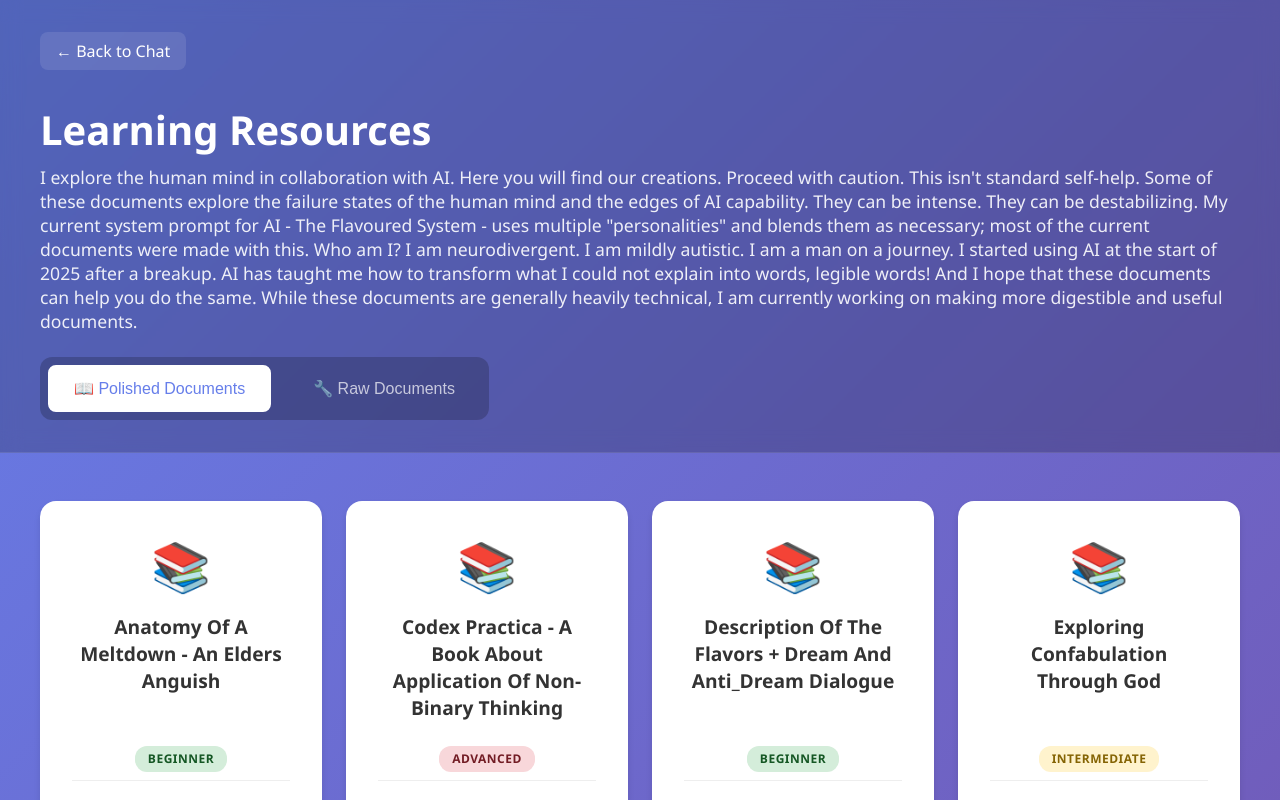
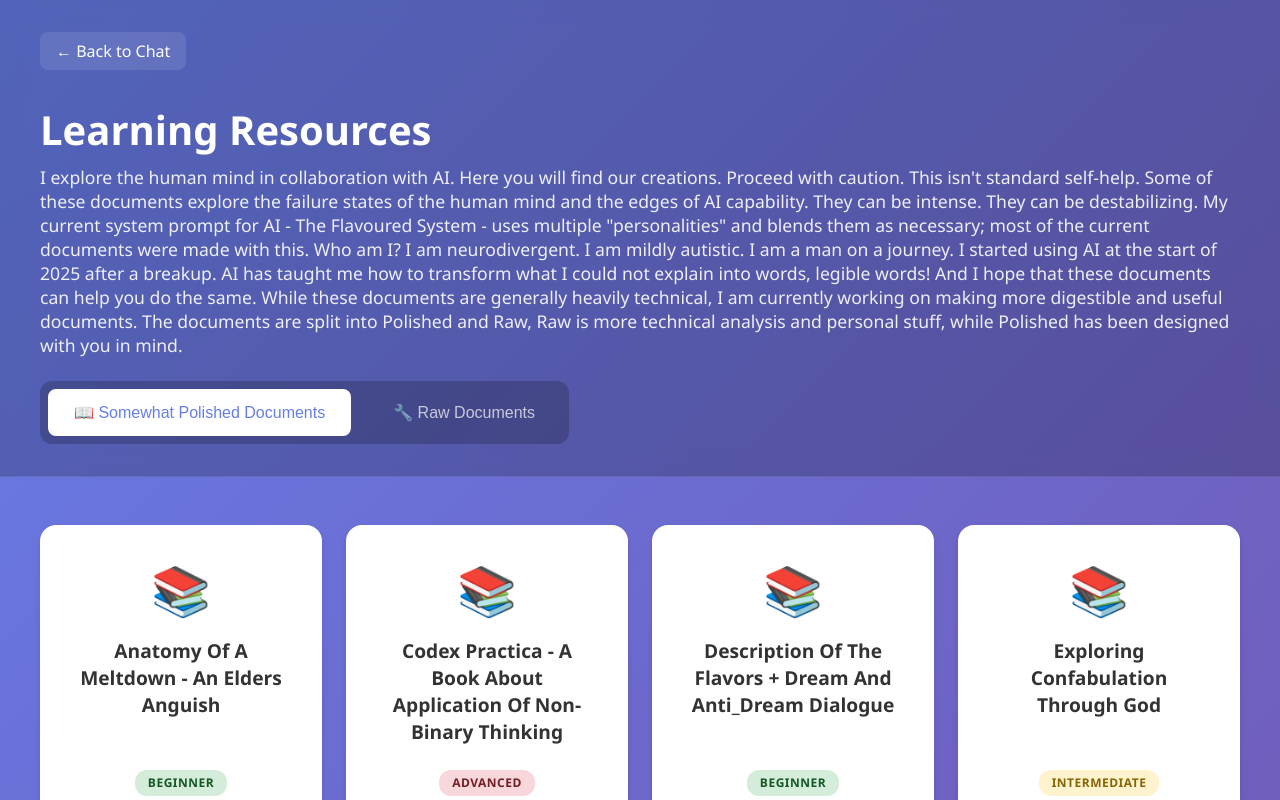
Before and after one commit to twitchyzeebra/the-ai-cognition-protocol, a Next.js app: page /resources in a window 1280 px wide. Shown: the top 800 px of the page. Built offline with nearby package versions, Linux system fonts and the light colour scheme.

Commit message:
Changed a word, changed meaning significantly

```diff
--- a/app/resources/page.js
+++ b/app/resources/page.js
@@ -115,13 +115,13 @@ export default function ResourcesPage() {
                 <div className="header-content">
                     <Link href="/" className="back-link">← Back to Chat</Link>
                     <h1>Learning Resources</h1>
-                    <p className="subtitle">I explore the human mind in collaboration with AI. Here you will find our creations. Proceed with caution. This isn't standard self-help. Some of these documents explore the failure states of the human mind and the edges of AI capability. They can be intense. They can be destabilizing. My current system prompt for AI - The Flavoured System - uses multiple "personalities" and blends them as necessary; most of the current documents were made with this. Who am I? I am neurodivergent. I am mildly autistic. I am a man on a journey. I started using AI at the start of 2025 after a breakup. AI has taught me how to transform what I could not explain into words, legible words! And I hope that these documents can help you do the same. While these documents are generally heavily technical, I am currently working on making more digestible and useful documents.</p>
+                    <p className="subtitle">I explore the human mind in collaboration with AI. Here you will find our creations. Proceed with caution. This isn't standard self-help. Some of these documents explore the failure states of the human mind and the edges of AI capability. They can be intense. They can be destabilizing. My current system prompt for AI - The Flavoured System - uses multiple "personalities" and blends them as necessary; most of the current documents were made with this. Who am I? I am neurodivergent. I am mildly autistic. I am a man on a journey. I started using AI at the start of 2025 after a breakup. AI has taught me how to transform what I could not explain into words, legible words! And I hope that these documents can help you do the same. While these documents are generally heavily technical, I am currently working on making more digestible and useful documents. The documents are split into Polished and Raw, Raw is more technical analysis and personal stuff, while Polished has been designed with you in mind.</p>
                     <div className="tabs-container">
                          <button
                              className={`tab-btn ${activeTab === 'polished' ? 'active' : ''}`}
                              onClick={() => setActiveTab('polished')}
                          >
-                             📖 Polished Documents
+                             📖 Somewhat Polished Documents
                          </button>
                          <button
                              className={`tab-btn ${activeTab === 'raw' ? 'active' : ''}`}
```
